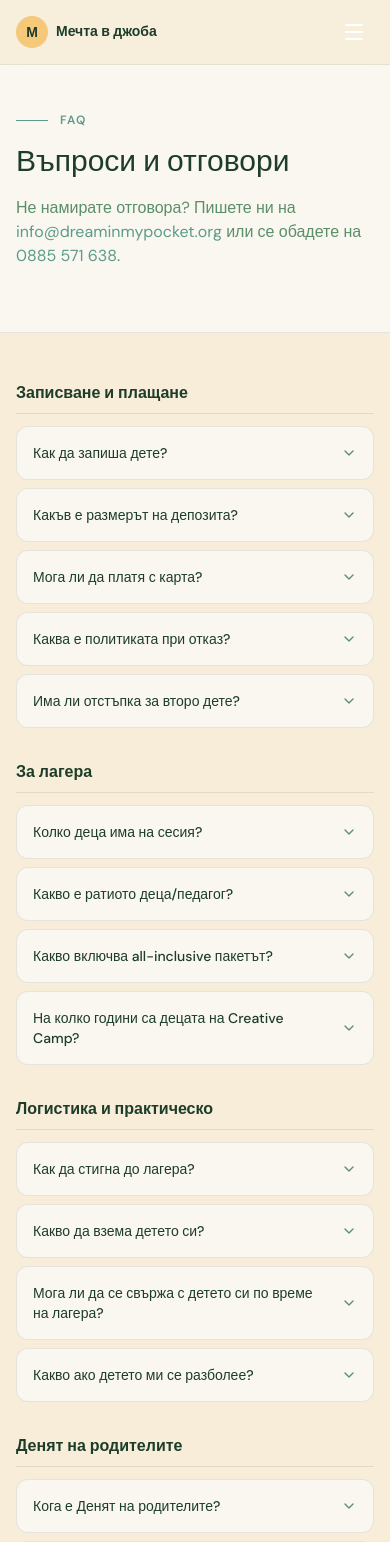
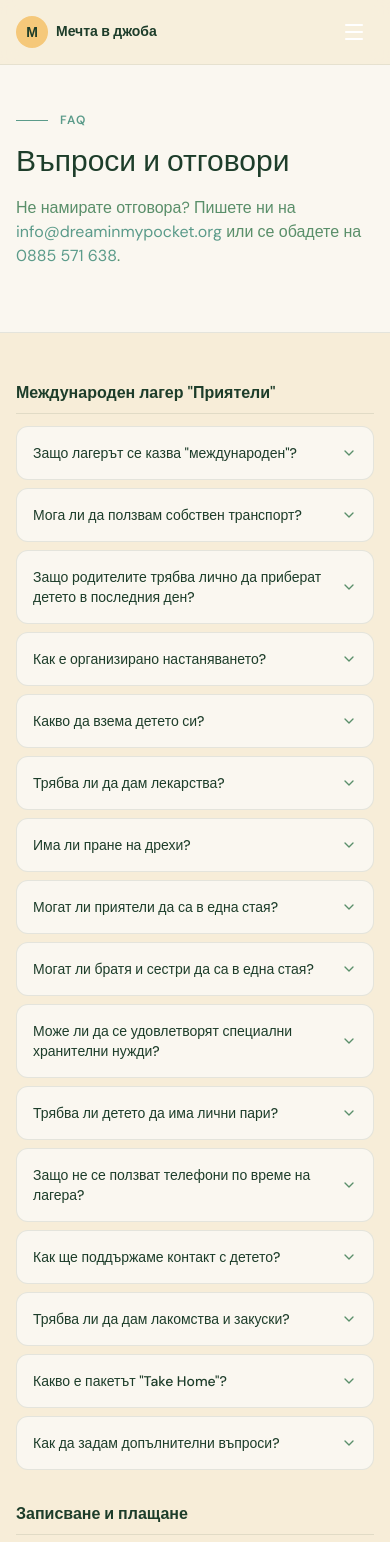
Before and after one commit to Nekov/Camp-kids, a Next.js app: page /faq in a window 390 px wide. Shown: the top 1542 px of the page. Built offline with nearby package versions, Linux system fonts and the light colour scheme.

Commit message:
Add FAQ section for International Friends camp
16 Q&As sourced from dreaminmypocket.org, translated to Bulgarian:
transport, accommodation, packing, phones, dietary needs, Take Home
package, sibling rooms, laundry, contact during camp, etc.

Co-Authored-By: Claude Sonnet 4.6 <noreply@anthropic.com>

```diff
--- a/src/app/faq/page.tsx
+++ b/src/app/faq/page.tsx
@@ -8,6 +8,75 @@ import { ChevronDown } from "lucide-react";
 import { cn } from "@/lib/utils";
 
 const faqCategories = [
+  {
+    category: `Международен лагер "Приятели"`,
+    items: [
+      {
+        q: `Защо лагерът се казва "международен"?`,
+        a: `Екипът е международен — някои от работилниците се провеждат на чужд език с осигурен преводач. В лагера участват и деца от други страни: тази година очакваме участници от Германия.`,
+      },
+      {
+        q: "Мога ли да ползвам собствен транспорт?",
+        a: "Да. Отбележете това в регистрационната форма и цената на лагера ще бъде намалена с 20 лв.",
+      },
+      {
+        q: "Защо родителите трябва лично да приберат детето в последния ден?",
+        a: "Присъствието на родителя в последния ден е важно. Децата са изградили театрална постановка и художествена изложба. Родителят трябва да бъде там, за да отпразнуват заедно постижението и да споделят преживяното.",
+      },
+      {
+        q: "Как е организирано настаняването?",
+        a: "Участниците са настанени в стаи с 2–4 легла, всяка с лична баня и тоалетна.",
+      },
+      {
+        q: "Какво да взема детето си?",
+        a: "Носете практични и издръжливи дрехи, подходящи за игра на открито: пластове облекло, затворени обувки, бански, слънцезащита и дъждобран. Децата работят с бои и прекарват много време навън.",
+      },
+      {
+        q: "Трябва ли да дам лекарства?",
+        a: "Носете лекарствата, които детето взима редовно. Лагерът разполага с основна аптечка за леки наранявания и неразположения.",
+      },
+      {
+        q: "Има ли пране на дрехи?",
+        a: "Да, участниците могат да перат дрехите си на място по времето на 13-дневния лагер.",
+      },
+      {
+        q: "Могат ли приятели да са в една стая?",
+        a: "Не. Лагерът поставя приоритет на изграждането на нови приятелства и избягва затварянето на вече съществуващи групи.",
+      },
+      {
+        q: "Могат ли братя и сестри да са в една стая?",
+        a: "Възможно е, ако раздялата би причинила емоционален стрес. Отбележете тази загриженост при регистрацията.",
+      },
+      {
+        q: "Може ли да се удовлетворят специални хранителни нужди?",
+        a: "Да. Споделете хранителните изисквания на детето ви при регистрацията — лагерът може да се съобрази с разумни нужди.",
+      },
+      {
+        q: "Трябва ли детето да има лични пари?",
+        a: "Не е необходимо — храната, напитките и всички активности са включени. Ако давате пари, моля уведомете организаторите.",
+      },
+      {
+        q: "Защо не се ползват телефони по време на лагера?",
+        a: `Офлайн философията помага на децата да се фокусират върху активностите и да изграждат нови приятелства много по-бързо.`,
+      },
+      {
+        q: "Как ще поддържаме контакт с детето?",
+        a: "Децата имат достъп до телефон веднъж дневно — обикновено вечер. Родителите могат да се свържат с организаторите по всяко време на: +359 885 571 638.",
+      },
+      {
+        q: "Трябва ли да дам лакомства и закуски?",
+        a: "Не е необходимо, въпреки че е допустимо ако е важно за детето ви.",
+      },
+      {
+        q: `Какво е пакетът "Take Home"?`,
+        a: "Децата получават сувенири и подаръци, с които да помнят приятелствата и преживяванията от лагера.",
+      },
+      {
+        q: "Как да задам допълнителни въпроси?",
+        a: "Свържете се с организаторите: тел. +359 885 571 638 или имейл info@dreaminmypocket.org.",
+      },
+    ],
+  },
   {
     category: "Записване и плащане",
     items: [
```
